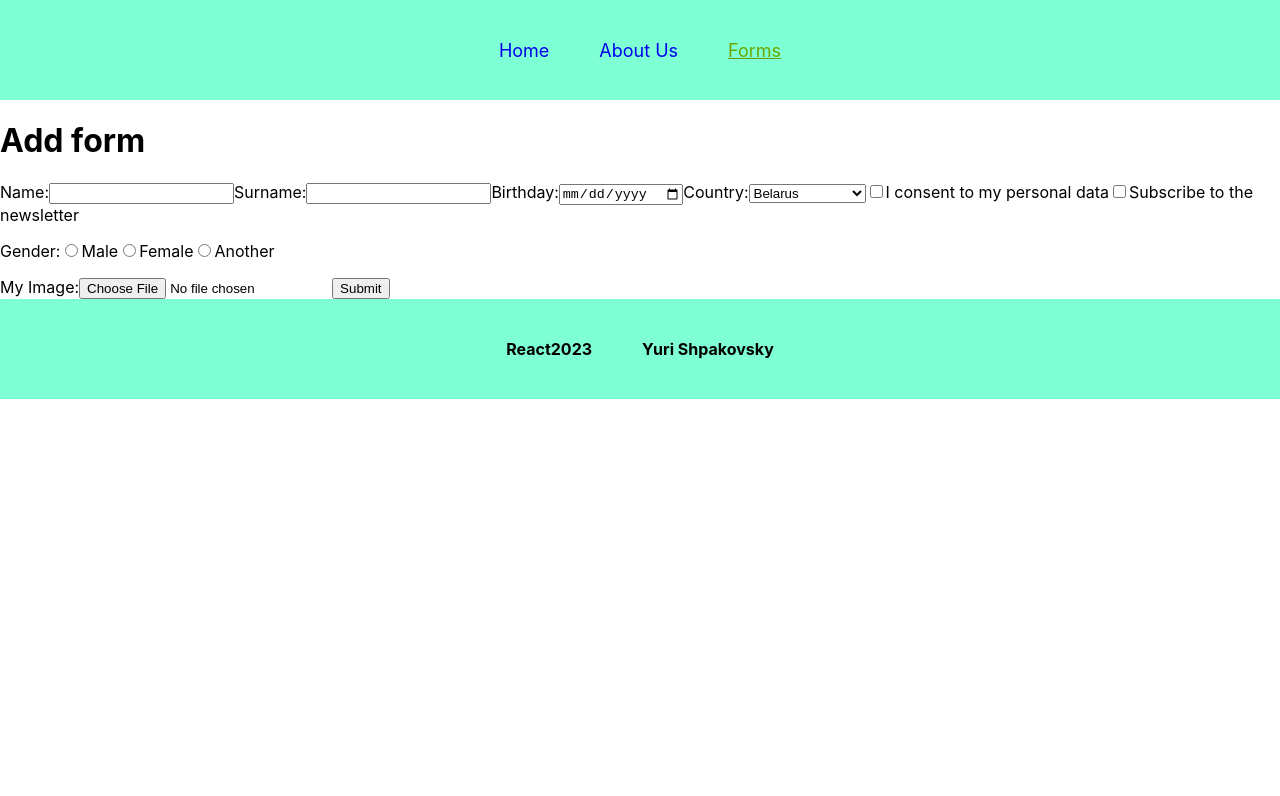
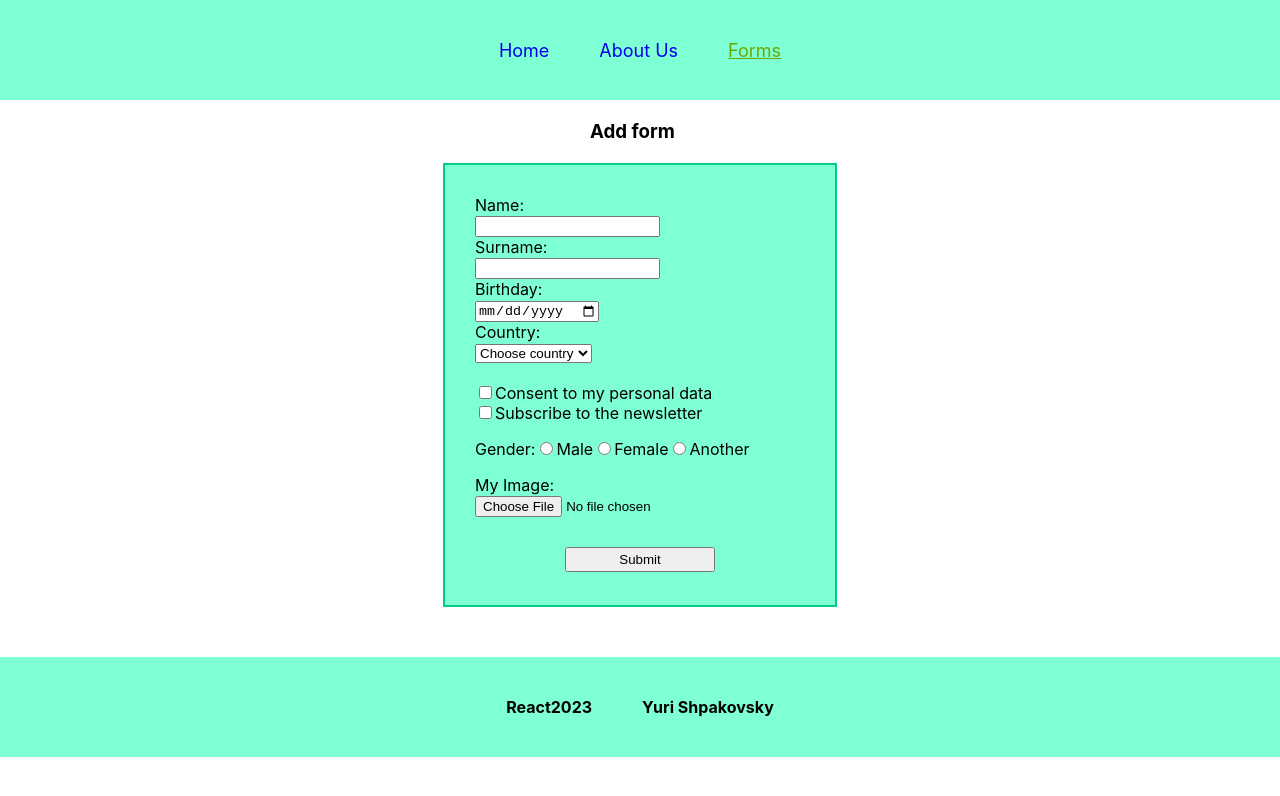
Before and after one commit to Clukva/React2023Q1, a React (Create React App) app in the folder my-react-app/: page /forms in a window 1280 px wide. Shown: the top 796 px of the page. Built offline with nearby package versions, Linux system fonts and the light colour scheme.

Commit message:
feat: add input logic and styles for forms page

```diff
--- a/my-react-app/src/components/MyForm.tsx
+++ b/my-react-app/src/components/MyForm.tsx
@@ -1,7 +1,9 @@
-import React, { SyntheticEvent } from 'react';
+import React, { createRef, SyntheticEvent } from 'react';
 import { IPropsForm, IStateForm } from '../interfaces/MyCharacterInterfases';
 
 export default class MyForm extends React.Component<IPropsForm, IStateForm> {
+  private fileRef = createRef<HTMLInputElement>();
+
   constructor(props: IPropsForm | Readonly<IPropsForm>) {
     super(props);
     this.state = {
@@ -10,14 +12,14 @@ export default class MyForm extends React.Component<IPropsForm, IStateForm> {
         surname: '',
         birthday: '',
         country: '',
-        birthpersonalData: '',
-        newsletter: '',
+        birthpersonalData: 'I dont  consent to my personal data',
+        newsletter: 'I dont  subscribe to the newsletter',
         myGender: '',
-      },
-      cardsArray: [],
         myImage: null,
         // eslint-disable-next-line react/no-unused-state
         imagePrev: '',
+      },
+      cardsArray: [],
     };
   }
 
@@ -33,14 +35,16 @@ export default class MyForm extends React.Component<IPropsForm, IStateForm> {
   };
 
   handleChangeChekbox = (event: React.ChangeEvent<HTMLInputElement>) => {
+    /*     event.preventDefault();
+     */
     const { name, value, type, checked } = event.target;
     const { formValues } = this.state;
-    const newValue = type === 'checkbox' ? checked : value;
+    const newValue = type === 'checkbox' && checked ? `I ${value}` : `I dont ${value}`;
     const newValueRadio = type === 'radio' ? value : `I ${value}`;
     this.setState({
       formValues: {
         ...formValues,
-        [name]: newValue ? newValueRadio : `I dont ${value}`,
+        [name]: type === 'checkbox' ? newValue : newValueRadio,
       },
     });
   };
@@ -57,74 +61,65 @@ export default class MyForm extends React.Component<IPropsForm, IStateForm> {
         surname: '',
         birthday: '',
         country: '',
-        birthpersonalData: '',
-        newsletter: '',
+        birthpersonalData: formValues.birthpersonalData,
+        newsletter: formValues.newsletter,
         myGender: '',
+        myImage: null,
+        imagePrev: '',
       },
-      myImage: null,
     });
   };
 
-  handleFileSelect = (event: React.ChangeEvent<HTMLInputElement>) => {
-    const inputElement = event.target as HTMLInputElement;
-    if (inputElement.files) {
+  handleFileSelect = (/* event: React.ChangeEvent<HTMLInputElement> */) => {
+    const inputElement = this.fileRef.current;
+    const { formValues } = this.state;
+
+    if (inputElement && inputElement.files) {
       const { files } = inputElement;
       const file = files[0];
       const reader = new FileReader();
       reader.onloadend = () => {
         this.setState({
+          formValues: {
+            ...formValues,
             myImage: file,
-          // eslint-disable-next-line react/no-unused-state
             imagePrev: reader.result as string,
+          },
         });
       };
       reader.readAsDataURL(file);
     }
-
-    /*     const reader = new FileReader();
-    reader.onloadend = () => {
-      this.setState({ imagePrev: reader.result as string });
-      this.forceUpdate();
-    }; */
   };
 
   render() {
-    const { formValues, cardsArray, myImage, imagePrev } = this.state;
+    const { formValues, cardsArray } = this.state;
     const { nameForm, surname, birthday, country } = formValues;
-
-    /*     let imagePrev = null;
-    if (myImage) {
-      const reader = new FileReader();
-      reader.onloadend = () => {
-        const result = reader.result as string;
-        imagePrev = <img src={result} alt="result" />;
-        this.forceUpdate();
-      };
-      reader.readAsDataURL(myImage);
-    } */
+    // eslint-disable-next-line no-console
+    console.log(new Date().toISOString());
 
     return (
       <div>
         {' '}
-        <form onSubmit={this.handleSubmit}>
-          <label htmlFor="nameForm">
+        <form className="form-conteiner" onSubmit={this.handleSubmit}>
+          <label className="input-name" htmlFor="nameForm">
             Name:
             <input type="text" value={nameForm} onChange={this.handleChange} name="nameForm" />
           </label>
-          <label htmlFor="surname">
+          <label className="input-name" htmlFor="surname">
             Surname:
             <input type="text" value={surname} onChange={this.handleChange} name="surname" />
           </label>
-          <label htmlFor="birthday">
+          <label className="input-name" htmlFor="birthday">
             Birthday:
             <input type="date" value={birthday} onChange={this.handleChange} name="birthday" />
           </label>
-          <label htmlFor="country">
+          <label className="input-name" htmlFor="country">
             Country:
-            <select inputMode="text" name="country" value={country} onChange={this.handleChange}>
-              <option value="Belarus" selected>
-                Belarus
+            <select name="country" value={country} onChange={this.handleChange}>
+              <option value="Choose country" defaultValue="Choose country">
+                Choose country
               </option>
+              <option value="Belarus">Belarus</option>
               <option value="Litunia">Litunia</option>
               <option value="Latvia">Latvia</option>
               <option value="Poland">Poland</option>
@@ -133,20 +128,21 @@ export default class MyForm extends React.Component<IPropsForm, IStateForm> {
               <option value="Another country">Another country</option>
             </select>
           </label>
+          <br />
           <label htmlFor="birthpersonalData">
             <input
               type="checkbox"
               name="birthpersonalData"
-              value="consent to my personal data"
+              value=" consent to my personal data"
               onChange={this.handleChangeChekbox}
             />
-            I consent to my personal data
+            Consent to my personal data
           </label>
           <label htmlFor="newsletter">
             <input
               type="checkbox"
               name="newsletter"
-              value="subscribe to the newsletter"
+              value=" subscribe to the newsletter"
               onChange={this.handleChangeChekbox}
             />
             Subscribe to the newsletter
@@ -181,26 +177,36 @@ export default class MyForm extends React.Component<IPropsForm, IStateForm> {
               Another
             </label>
           </p>
-          <label htmlFor="myImage">
+          <label className="input-name" htmlFor="myImage">
             My Image:
-            <input type="file" name="myImage" onChange={this.handleFileSelect} />
+            <input type="file" name="myImage" ref={this.fileRef} onChange={this.handleFileSelect} />
           </label>
-          <button type="submit">Submit</button>
+          <button className="form-submit" type="submit">
+            Submit
+          </button>
         </form>
+        <div className="form-cards-conteiner">
           {cardsArray.map((card) => (
-          <div className="form-cards" key={new Date().getTime()}>
-            <h6>{`Name: ${card.nameForm}`}</h6>
-            <h6>{`Surname: ${card.surname}`}</h6>
-            <h6>{`Birthday: ${card.birthday}`}</h6>
-            <h6>{`Country: ${card.country}`}</h6>
-            <h6>{`${card.birthpersonalData}`}</h6>
-            <h6>{`${card.newsletter}`}</h6>
-            <h6>{`${card.myGender}`}</h6>
-            <h6>
-              <img src={`${imagePrev}`} alt="result" />
-            </h6>
+            <div className="form-cards" key={setTimeout(new Date().toISOString())}>
+              <img className="form-image" src={`${card.imagePrev}`} alt="downlod images" />
+              <pre>
+                {`Name: ${card.nameForm}`}
+                <br />
+                {`Surname: ${card.surname}`}
+                <br />
+                {`Birthday: ${card.birthday}`}
+                <br />
+                {`Country: ${card.country}`}
+                <br />
+                {`Gender: ${card.myGender}`}
+                <br />
+                {`${card.birthpersonalData}`}
+                <br />
+                {`${card.newsletter}`}
+              </pre>
             </div>
           ))}
+        </div>
       </div>
     );
   }
--- a/my-react-app/src/interfaces/MyCharacterInterfases.tsx
+++ b/my-react-app/src/interfaces/MyCharacterInterfases.tsx
@@ -35,6 +35,8 @@ export interface IStateForm {
     birthpersonalData: string;
     newsletter: string;
     myGender: string;
+    myImage?: File | null;
+    imagePrev?: string;
   };
   cardsArray: {
     nameForm?: string;
@@ -44,7 +46,7 @@ export interface IStateForm {
     birthpersonalData?: string;
     newsletter?: string;
     myGender?: string;
+    myImage?: File | null;
+    imagePrev?: string;
   }[];
-  myImage?: File | null;
-  imagePrev?: string;
 }
--- a/my-react-app/src/pages/Formspage.tsx
+++ b/my-react-app/src/pages/Formspage.tsx
@@ -6,7 +6,7 @@ import MyForm from '../components/MyForm';
 const addFormsPage: FC = () => {
   return (
     <div>
-      <h1>Add form</h1>
+      <h3 className="form-title">Add form</h3>
       <MyForm />
     </div>
   );
--- a/my-react-app/src/styles/forms.css
+++ b/my-react-app/src/styles/forms.css
@@ -1,8 +1,14 @@
 .form-conteiner {
   margin: 0 auto;
+  padding: 30px;
+  margin-bottom: 30px;
   display: flex;
+  width: 330px;
+  height: 380px;
   flex-direction: column;
-  align-items: center;
+  align-items: baseline;
+  border: 2px solid rgb(6, 202, 137);
+  background-color: aquamarine;
 }
 
 .form-cards {
@@ -10,4 +16,43 @@
   display: flex;
   flex-direction: column;
   align-items: center;
+  justify-content: flex-end;
 }
+
+.form-image {
+  max-width: 70%;
+  max-height: 50%;
+  object-fit: contain;
+}
+
+.input-name {
+  width: 100px;
+}
+.form-submit {
+  width: 150px;
+  height: 25px;
+  margin: 0 auto;
+  margin-top: 30px;
+}
+
+.form-title {
+  margin: 0 auto;
+  padding: 20px;
+  width: 100px;
+}
+.form-cards-conteiner {
+  margin: 0 auto;
+  display: flex;
+  width: 80%;
+  flex-direction: row;
+  flex-wrap: wrap;
+  gap: 20px;
+  align-items: baseline;
+  margin-bottom: 20px;
+}
+.form-cards {
+  width: 280px;
+  height: 280px;
+  border: 2px solid rgb(6, 202, 137);
+  background-color: aquamarine;
+}
--- a/my-react-app/src/styles/index.css
+++ b/my-react-app/src/styles/index.css
@@ -17,7 +17,8 @@ header {
   display: flex;
   flex-direction: row;
   justify-content: center;
-  align-items: center;
+    align-items: center;
+
   gap: 50px;
 }
 
```
Also changed, not shown: my-react-app/.eslintrc.json. Lines whose indentation alone changed are shown as unchanged.
